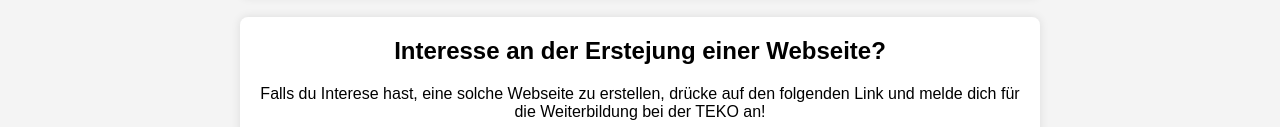
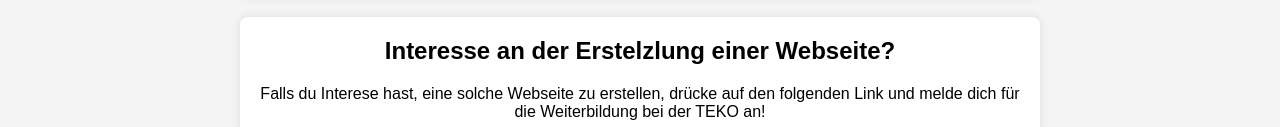
Before and after one commit to dfahrni/SSG-11thy, an Eleventy site: page index.njk in a window 1280 px wide. Shown: the part 298-425 px from the top of the page. Built offline with nearby package versions, Linux system fonts and the light colour scheme; Eleventy itself is replaced by a stand-in of ours; files that its build step writes are made by us from their sources.

Commit message:
Update index.njk

```diff
--- a/index.njk
+++ b/index.njk
@@ -12,7 +12,7 @@
         </div>
     </div>
     <div class="content">
-        <h2>Interesse an der Erstejung einer Webseite?</h2>
+        <h2>Interesse an der Erstelzlung einer Webseite?</h2>
         <p>Falls du Interese hast, eine solche Webseite zu erstellen, drücke auf den folgenden Link und melde dich für die Weiterbildung bei der TEKO an!</p>
         <div class="button-container">
             <a href="https://www.teko.ch/technik/hoehere-fachschule/informatik-systemtechnik/4656#open-accordions=description&" class="button pink">TEKO</a>
```
